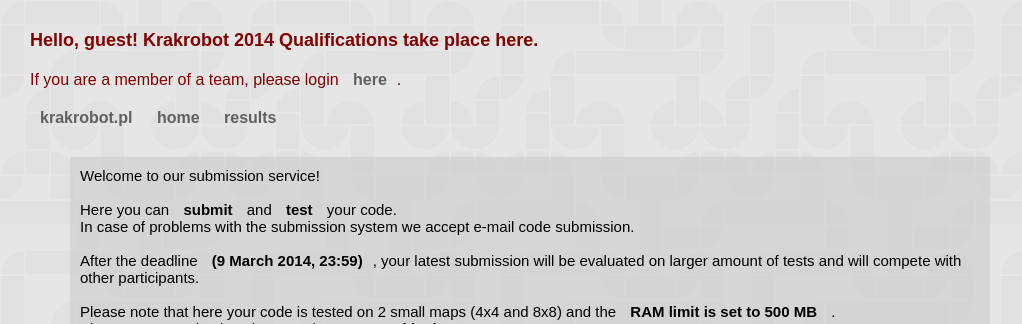
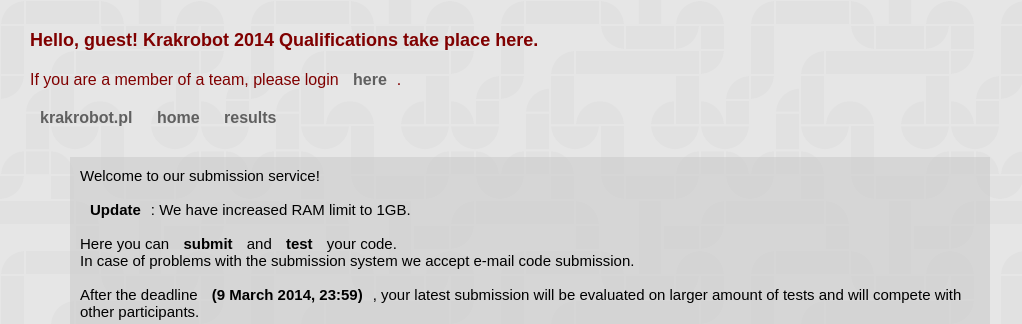
Before and after one commit to ktalik/django-krakrobot, a Django app: page / in a window 1280 px wide. Shown: the top 324 px of the page, without its empty margins (0-1022 px from the left). Run offline with Django 3.2, Linux system fonts and the light colour scheme.

Commit message:
:Index informations update

```diff
--- a/submission/templates/submission/index.html
+++ b/submission/templates/submission/index.html
@@ -4,6 +4,7 @@
 
         <div class="greeting">
         Welcome to our submission service!<br><br>
+	<b>Update</b>: We have increased RAM limit to 1GB.<br><br>
 
         Here you can <b>submit</b> and <b>test</b> your code.<br>
         In case of problems with the submission system we accept
@@ -12,7 +13,7 @@
         After the deadline <b>(9 March 2014, 23:59)</b>, your latest submission will be evaluated
         on larger amount of tests and will compete with other participants.<br><br>
 
-        Please note that here your code is tested on 2 small maps (4x4 and 8x8) and the <b>RAM limit is set to 500 MB
+        Please note that here your code is tested on 2 small maps (4x4 and 8x8) and the <b>RAM limit is set to 1000 MB
         </b>.<br>
 
         Also memory testing is only approximate. <b>Good luck!</b>
```
